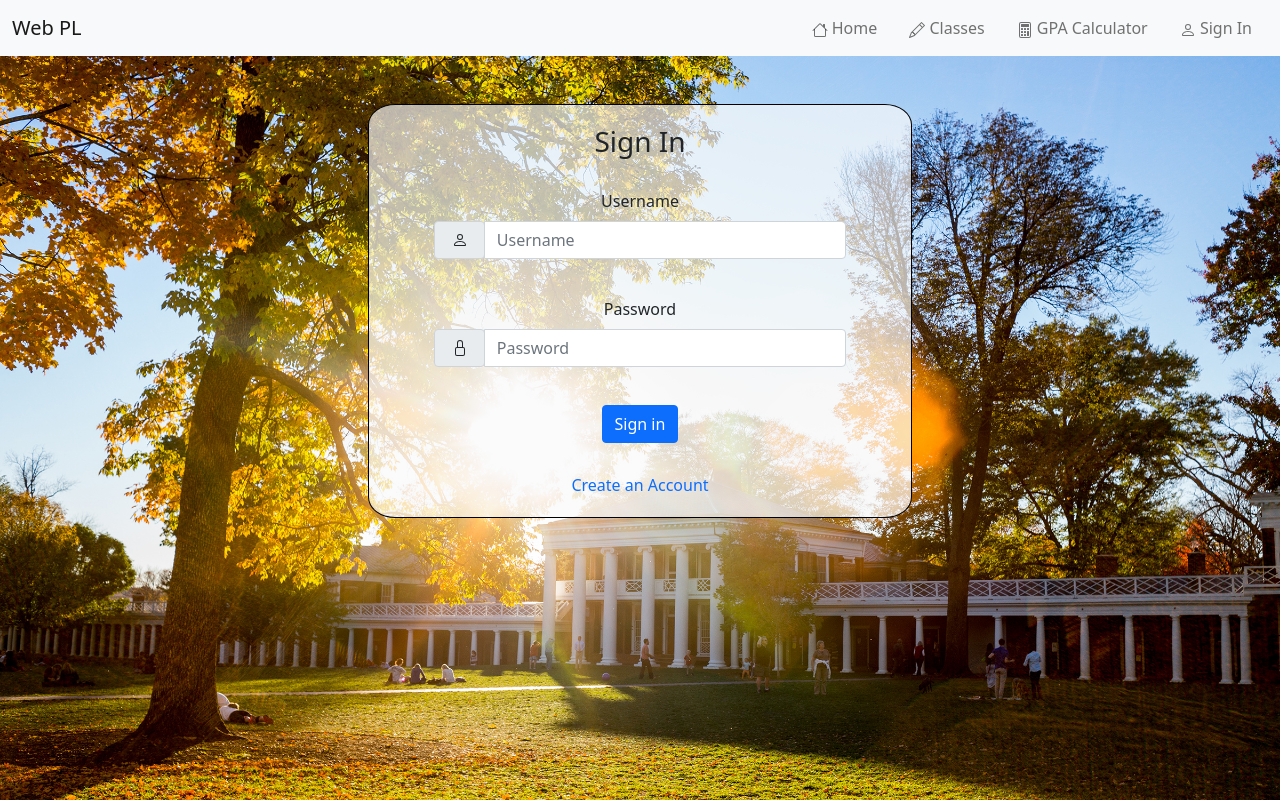
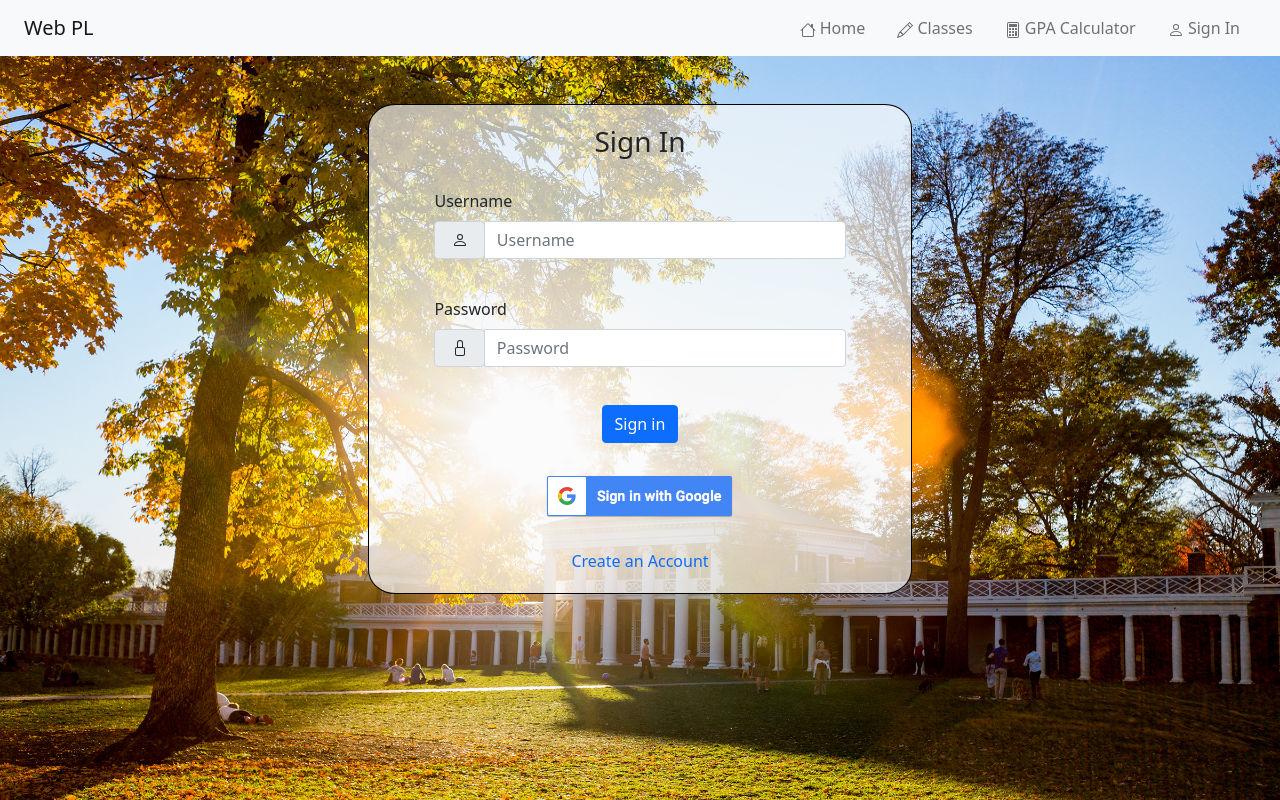
Before and after one commit to tew4fs/WebPLProject, a PHP site: page /login/index.html in a window 1280 px wide. Run offline with PHP 8.4, Linux system fonts and the light colour scheme.

Commit message:
added google button

```diff
--- a/login/index.html
+++ b/login/index.html
@@ -10,7 +10,9 @@
         <link rel="stylesheet" href="./login.css">
     </head>
     <body>
-        <header>
+
+        <header class="row">
+          <div class="col-12">
             <nav class="navbar navbar-expand-lg navbar-light bg-light">
                 <div class="container-fluid">
                   <a class="navbar-brand" href="#">Web PL</a>
@@ -57,11 +59,13 @@
                   </div>
                 </div>
               </nav>
+            </div>
         </header>
+
         <section>
           <form class="row">
             <div class="col-md-5 mx-auto my-5 login-container">
-              <h3 class="col-md-10 mx-auto">Sign In</h3>
+              <h3 class="col-md-10 mx-auto signin">Sign In</h3>
               <div class="col-md-10 mx-auto">
                 <label class="form-label" for="inlineFormInputGroupUsername2">Username</label>
                 <div class="input-group mb-2 mr-sm-2">
@@ -92,15 +96,19 @@
                   <input type="password" class="form-control" id="inputPassword4" placeholder="Password">
                 </div>
               </div>
-              <div class="col-10 mx-auto">
+              <div class="col-10 mx-auto signin">
                 <button type="submit" class="btn btn-primary">Sign in</button>
               </div>
-              <div class="col-10 mx-auto">
-                <a class="create-account" href="#">Create an Account</a>
+              <div class="col-10 mx-auto signin">
+                <a href="#"><img src="./btn_google_signin_dark_normal_web.png" alt="Sign in with Google"/></a>
+              </div>
+              <div class="col-10 mx-auto create-account">
+                <a href="#">Create an Account</a>
               </div>
             </div>
           </form>
         </section>
+
         <footer>
 
         </footer>
--- a/login/login.css
+++ b/login/login.css
@@ -21,9 +21,13 @@ body{
 .login-container > *{
     padding: 10px;
     margin: 10px;
+}
+
+.create-account,
+.signin{
     text-align: center;
 }
 
-.create-account {
+.create-account a{
     text-decoration: none;
 }
```
Also changed, not shown: login/btn_google_signin_dark_normal_web.png (added).
